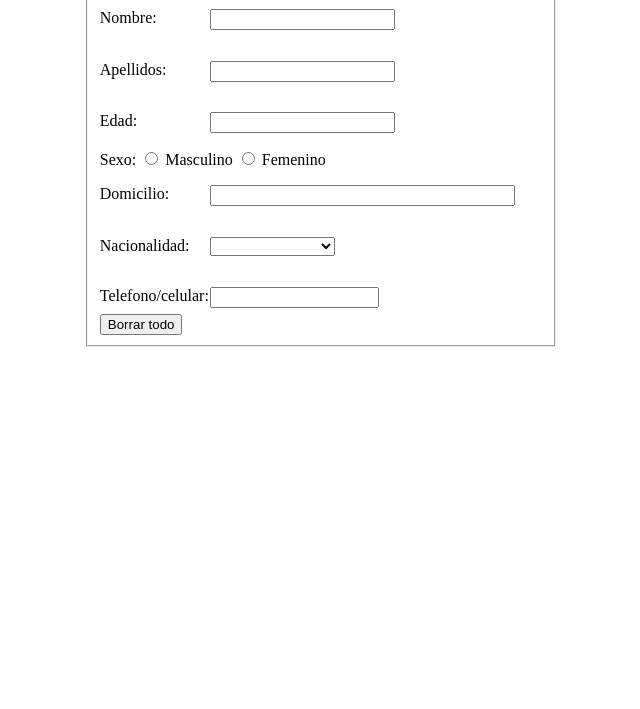
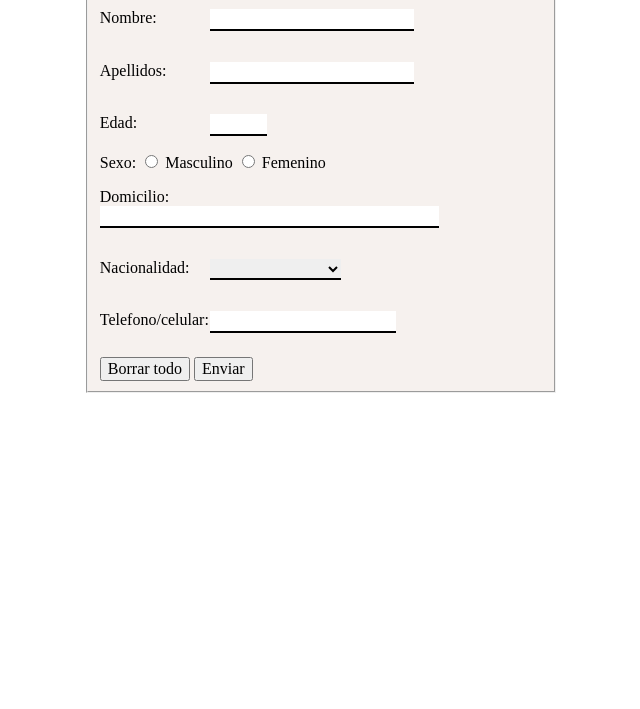
Before and after one commit to JorozcoG/prueba1, a plain HTML site: page index.html in a window 1280 px wide. Shown: the part 91-800 px from the top of the page, without its empty margins (319-959 px from the left). Drawn offline with Linux system fonts and the light colour scheme.

Commit message:
Cambios en HTML Y CSS  Cambios para hacer commit:

```diff
--- a/app.css
+++ b/app.css
@@ -4,6 +4,7 @@ form fieldset {
   width: 35%;
   margin-left:auto;
   margin-right:auto;
+  background:#f6f1ee;
 }
 
 div {
@@ -16,6 +17,21 @@ div label {
 }
 
 input:focus {
-  border: 2px solid #000;
+  border: 3px solid #000;
   background: #F3F3F3;
 }
+
+button:focus {
+  border: 3px solid #000;
+  background: #F3F3F3;
+}
+button, input, select {
+  font-family : inherit;
+  font-size   : 100%;
+}
+
+
+input[type=text],input[type=number],select  {
+    border: none;
+    border-bottom: 2px black solid ;
+}
--- a/index.html
+++ b/index.html
@@ -24,7 +24,7 @@
   <br>
   <div>
     <label for="apellidos">Edad:</label>
-    <input type="number"  max="50" id="edad" size="8" />
+    <input type="number" min="1" max="50" id="edad" size="8" />
   </div>
    <div>
    <p>
@@ -62,10 +62,9 @@
     <label for="tel">Telefono/celular:</label>
     <input type="text" id="tel" size="18" />
   </div>
-
-
+   <br>
   <input type="reset" value="Borrar todo">
-
+  <button>Enviar</button>
 
 </fieldset>
 </form>
```
